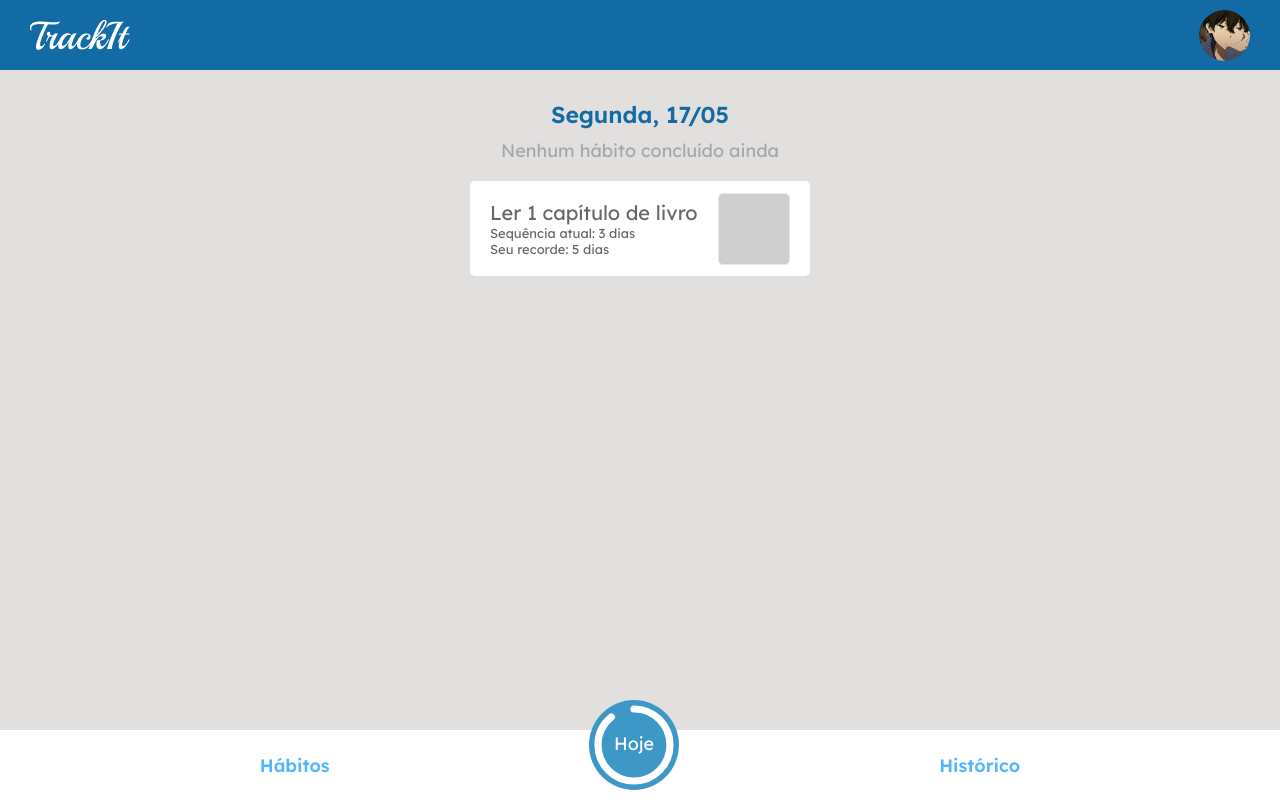
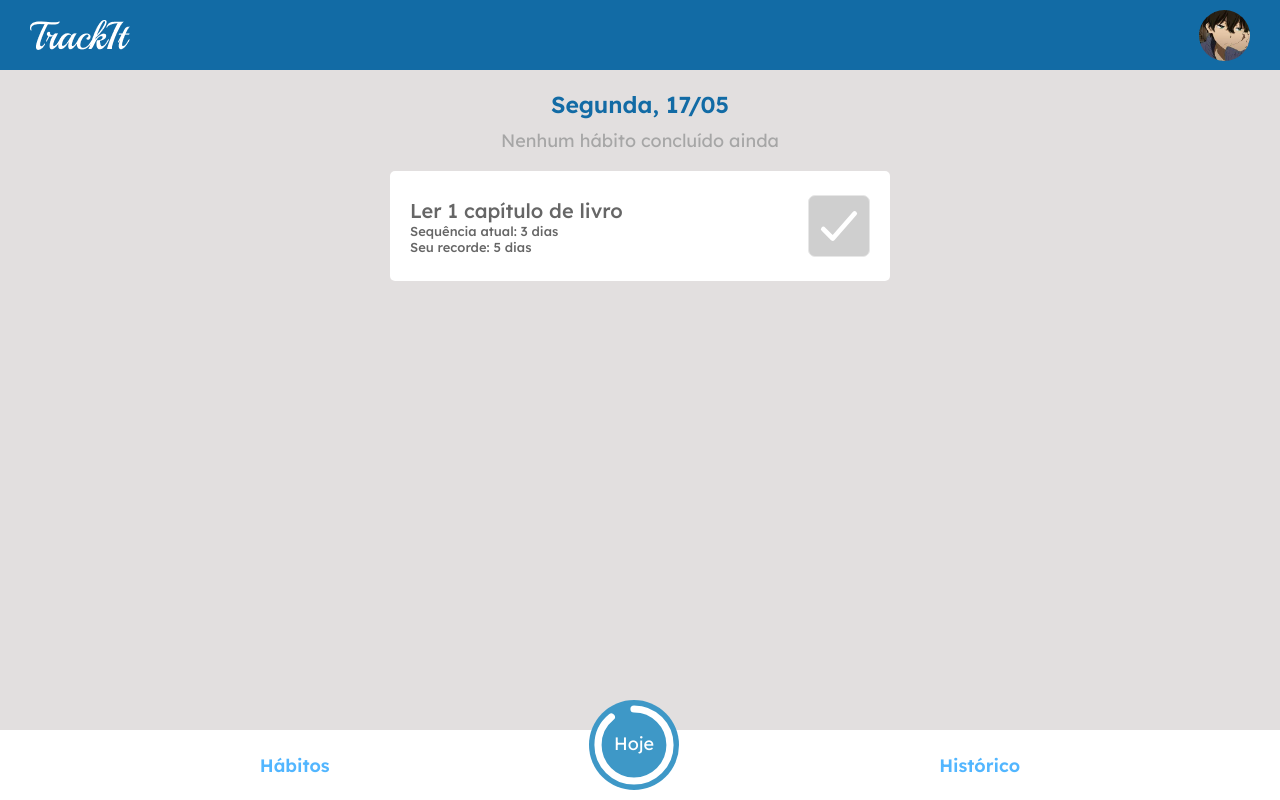
Before and after one commit to me-luc/trackit, a React (Create React App) app: page /hoje in a window 1280 px wide. Built offline with nearby package versions, Linux system fonts and the light colour scheme.

Commit message:
finished habits page mocks

```diff
--- a/public/index.html
+++ b/public/index.html
@@ -20,14 +20,11 @@
 	<body>
 		<noscript>You need to enable JavaScript to run this app.</noscript>
 		<div id="root"></div>
-		<!--
-      This HTML file is a template.
-      If you open it directly in the browser, you will see an empty page.
-
-      You can add webfonts, meta tags, or analytics to this file.
-      The build step will place the bundled scripts into the <body> tag.
-
-      To begin the development, run `npm start` or `yarn start`.
-      To create a production bundle, use `npm run build` or `yarn build`.
-    --></body>
+		<script
+			type="module"
+			src="https://unpkg.com/ionicons@5.5.2/dist/ionicons/ionicons.esm.js"></script>
+		<script
+			nomodule
+			src="https://unpkg.com/ionicons@5.5.2/dist/ionicons/ionicons.js"></script>
+	</body>
 </html>
--- a/src/components/habits/Habit.js
+++ b/src/components/habits/Habit.js
@@ -3,6 +3,7 @@ import {
 	accentBkg,
 	detailGray,
 	lightGray,
+	green,
 	textColor,
 } from "../../constants/colors";
 
@@ -14,25 +15,39 @@ export default function Habit() {
 				<Info>Sequência atual: 3 dias</Info>
 				<Info>Seu recorde: 5 dias</Info>
 			</div>
-			<CheckIcon></CheckIcon>
+			<CheckIcon selected={false}>
+				<ion-icon name="checkmark-outline"></ion-icon>
+			</CheckIcon>
 		</StyledHabit>
 	);
 }
 
 const CheckIcon = styled.div`
-	width: 70px;
-	height: 70px;
+	width: 60px;
+	height: 60px;
 	left: 276px;
 	top: 190px;
 
-	background: ${lightGray};
+	background: ${({ selected }) => (selected ? green : lightGray)};
 	border: 1px solid ${detailGray};
-	border-radius: 5px;
+	border-radius: 7px;
+	cursor: pointer;
+
+	display: flex;
+	justify-content: center;
+	align-items: center;
+
+	ion-icon {
+		font-size: 50px;
+		color: ${accentBkg};
+		--ionicon-stroke-width: 50px;
+	}
 `;
 
 const StyledHabit = styled.div`
-	width: 340px;
-	height: 95px;
+	width: 100%;
+	min-width: 290px;
+	height: 110px;
 
 	background: ${accentBkg};
 	border-radius: 5px;
@@ -42,10 +57,15 @@ const StyledHabit = styled.div`
 	display: flex;
 	justify-content: space-between;
 	align-items: center;
+	margin-bottom: 20px;
+
+	@media (min-width: 750px) {
+		width: 500px;
+	}
 `;
 
 const Title = styled.h1`
-	font-weight: 400;
+	font-weight: 500;
 	font-size: 19.976px;
 	line-height: 25px;
 	color: ${textColor};
@@ -54,7 +74,7 @@ const Title = styled.h1`
 const Info = styled.p`
 	font-family: "Lexend Deca";
 	font-style: normal;
-	font-weight: 400;
+	font-weight: 500;
 	font-size: 12.976px;
 	line-height: 16px;
 
--- a/src/pages/HabitsPage.js
+++ b/src/pages/HabitsPage.js
@@ -1,6 +1,9 @@
+import { getQueriesForElement } from "@testing-library/react";
 import styled from "styled-components";
+import Habit from "../components/habits/Habit";
 import Header from "../components/header/Header";
 import Menu from "../components/menu/Menu";
+import { green, midGray } from "../constants/colors";
 import { PageModel, Title } from "./styles";
 
 export default function HabitsPage() {
@@ -8,11 +11,32 @@ export default function HabitsPage() {
 		<>
 			<Header />
 			<StyledPage>
-				<Title>HABITS PAGE</Title>
+				<Title>Segunda, 17/05</Title>
+				<NoHabitText>Nenhum hábito concluído ainda</NoHabitText>
+				<ProgressText>67% dos hábitos concluídos</ProgressText>
+				<Habit />
+				<Habit />
+				<Habit />
 			</StyledPage>
 			<Menu />
 		</>
 	);
 }
 
+const NoHabitText = styled.p`
+	font-weight: 400;
+	font-size: 17.976px;
+	line-height: 22px;
+	color: ${midGray};
+	margin-bottom: 15px;
+`;
+
+const ProgressText = styled.p`
+	font-weight: 400;
+	font-size: 17.976px;
+	line-height: 22px;
+	color: ${green};
+	margin-bottom: 15px;
+`;
+
 const StyledPage = styled(PageModel)``;
--- a/src/pages/styles.js
+++ b/src/pages/styles.js
@@ -10,7 +10,7 @@ export const PageModel = styled.div`
 	font-style: normal;
 
 	box-sizing: border-box;
-	padding: 30px;
+	padding: 20px;
 
 	@media (min-width: 750px) {
 		align-items: center;
```
